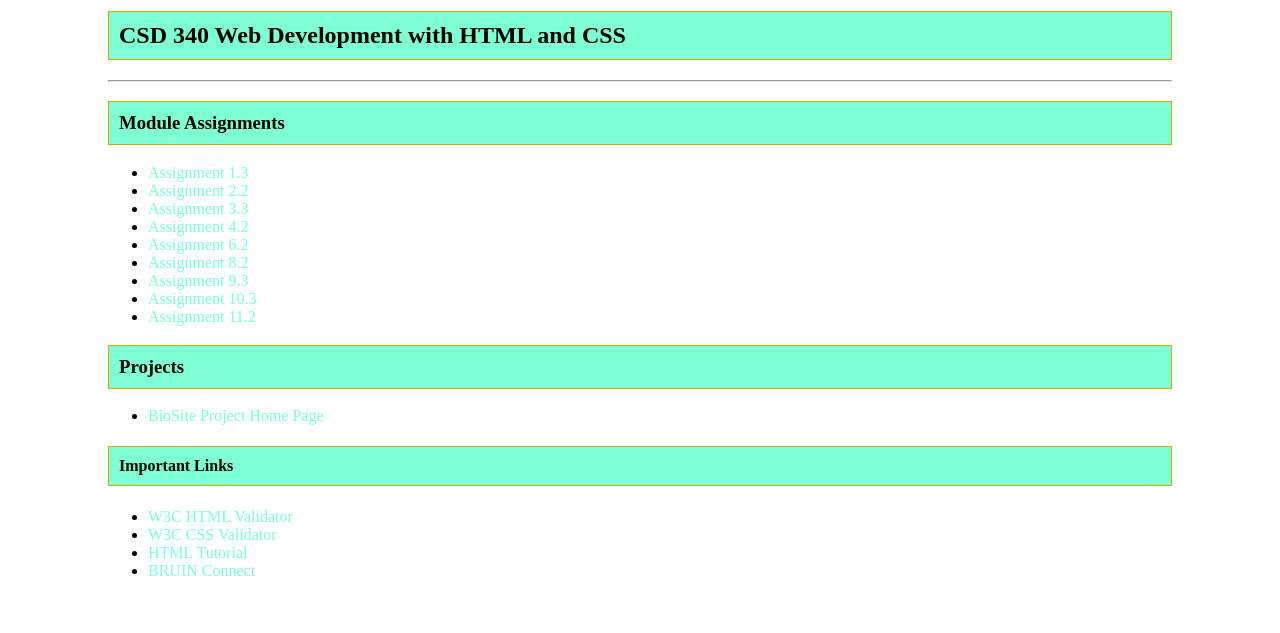
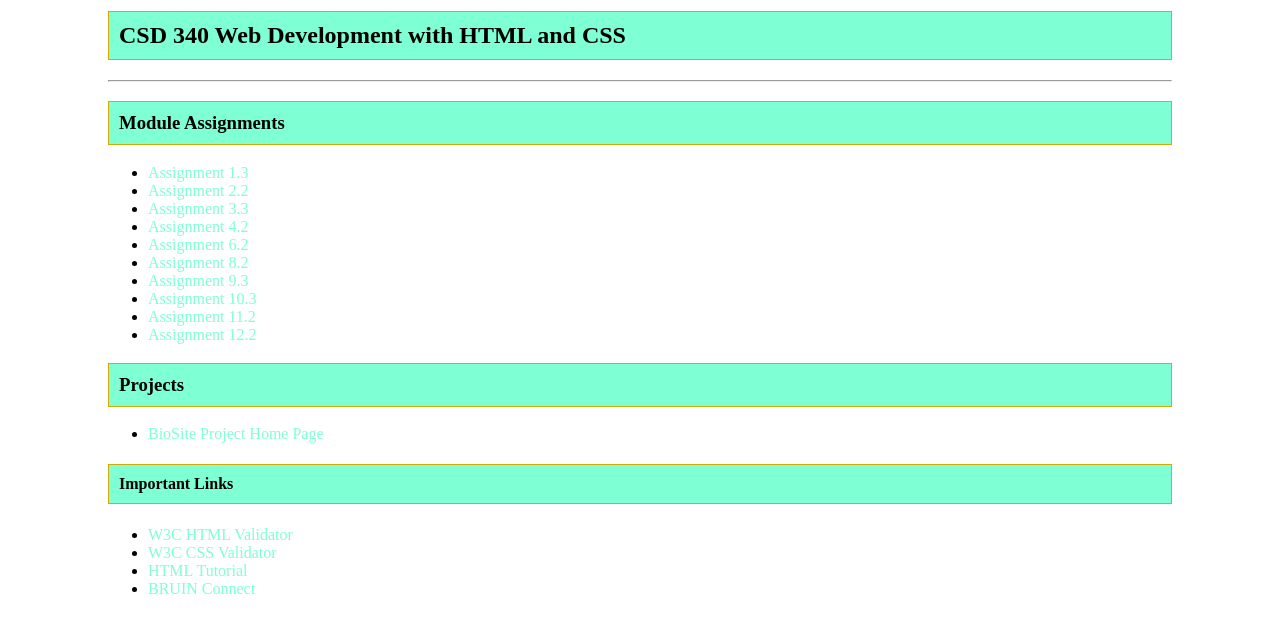
Before and after one commit to SilentRegent/csd-340, a plain HTML site: page index.html in a window 1280 px wide. Shown: the part 119-752 px from the top of the page. Drawn offline with Linux system fonts and the light colour scheme.

Commit message:
Updating index file

```diff
--- a/index.html
+++ b/index.html
@@ -25,6 +25,7 @@ Module 3.2 Assignment GitHub Pages
             <li><a href="module-9/anderson_Mod9_3.html">Assignment 9.3</a></li>
             <li><a href="module-10/Anderson_Mod10_3.html">Assignment 10.3</a></li>
             <li><a href="module-11/Anderson_Mod11_2.html">Assignment 11.2</a></li>
+            <li><a href="module-12/Anderson_Mod12_2.html">Assignment 12.2</a></li>
         </ul>
         </ul>
 
```
Also changed, not shown: 1 other file.
